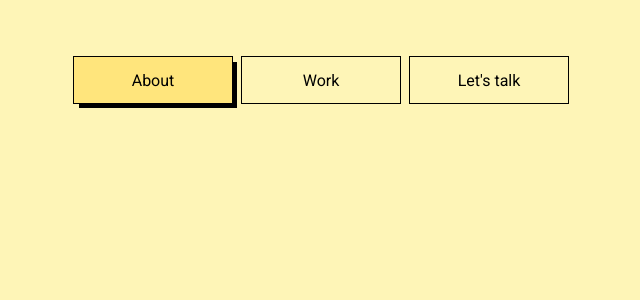
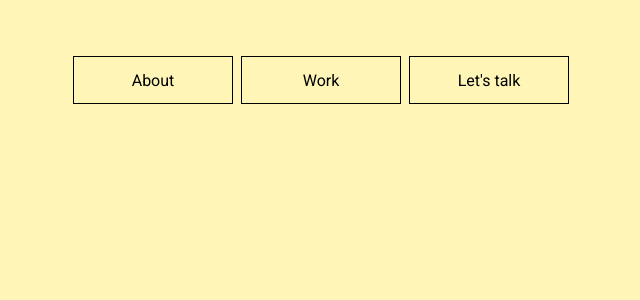
Before and after one commit to Duc-V/Personal-Website, a React (Vite) app: page / in a window 1280 px wide. Shown: the top 300 px of the page, without its empty margins (551-1191 px from the left). Built offline with nearby package versions, Linux system fonts and the light colour scheme.

Commit message:
update navbar

```diff
--- a/src/Navbar.jsx
+++ b/src/Navbar.jsx
@@ -9,7 +9,7 @@ export const Navbar = () => {
 <nav>
   <ul>
     <li>
-      <NavLink exact activeClassName='active' className='link' to="/">About</NavLink>
+      <NavLink exact activeClassName='active' className='link' to="/about">About</NavLink>
     </li>
     <li>
       <NavLink exact activeClassName='active' className='link' to="/work">Work</NavLink>
```
